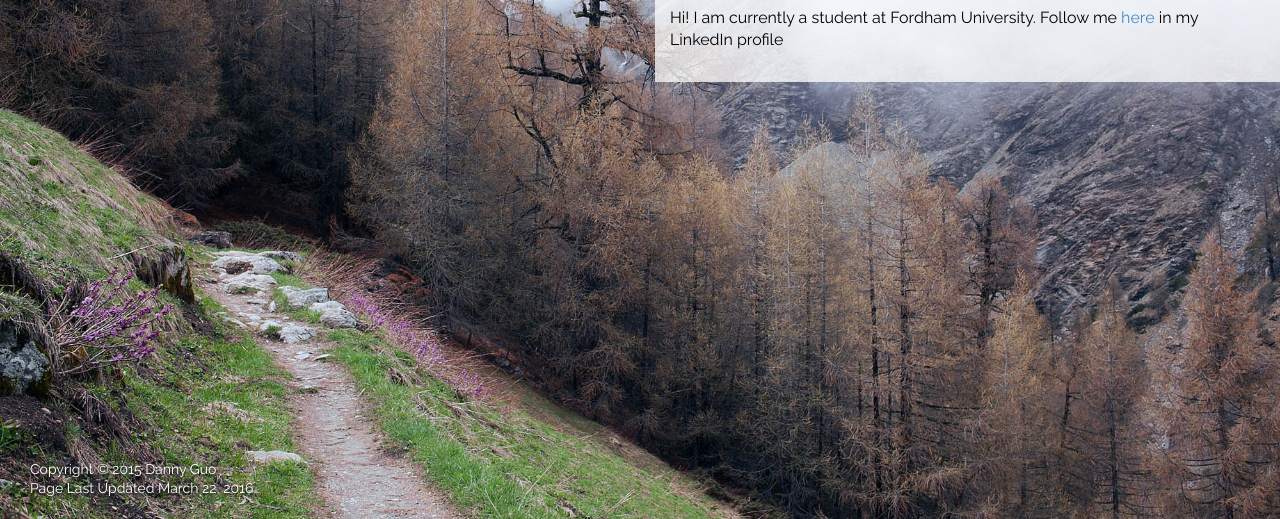
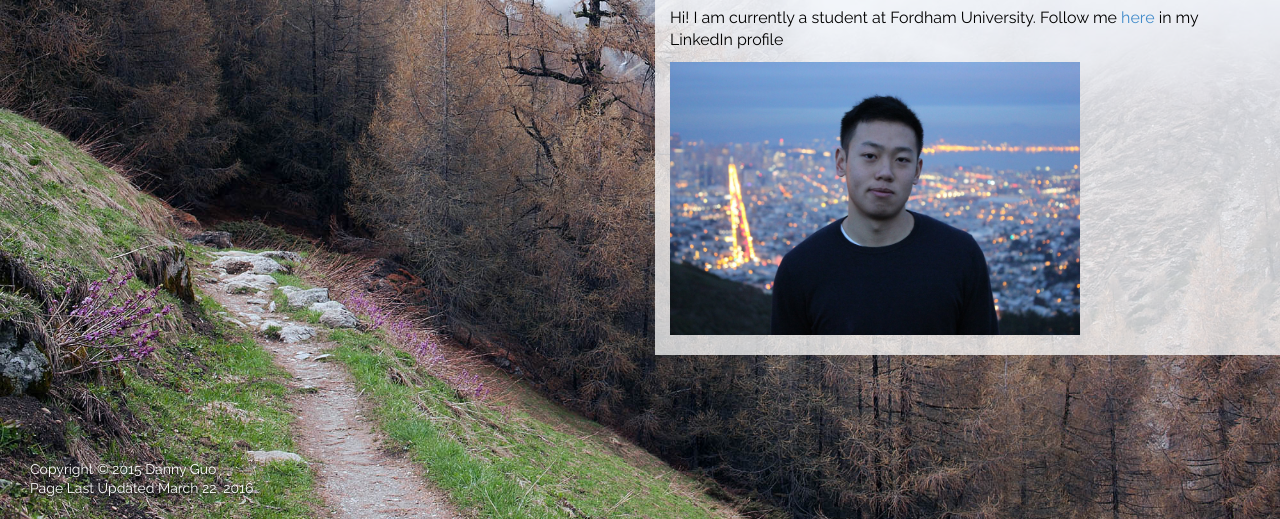
Before and after one commit to dguo518/dguo518.github.io, a plain HTML site: page index.html in a window 1280 px wide. Shown: the part 281-800 px from the top of the page. Drawn offline with Linux system fonts and the light colour scheme; some packages are replaced by stand-ins of ours.

Commit message:
Update Prof Pic

```diff
--- a/index.html
+++ b/index.html
@@ -64,8 +64,7 @@ http://www.templatemo.com/preview/templatemo_398_nature
                             <div class="col-sm-12 col-md-12 col-lg-12">
                                 <h2>Hi My Name is Danny!</h2>
                                 <p>Hi! I am currently a student at Fordham University. Follow me <a href="http://www.linkedin.com/in/dannyguo1" target="_blank">here</a> in my LinkedIn profile </p>
-
-                            </div>
+                            <img src="images/profile.jpg" width="409.6" height="273"> </div>
                         </section><!-- /.home-text -->
 
                         <section id="about-text" class="inactive">
```
